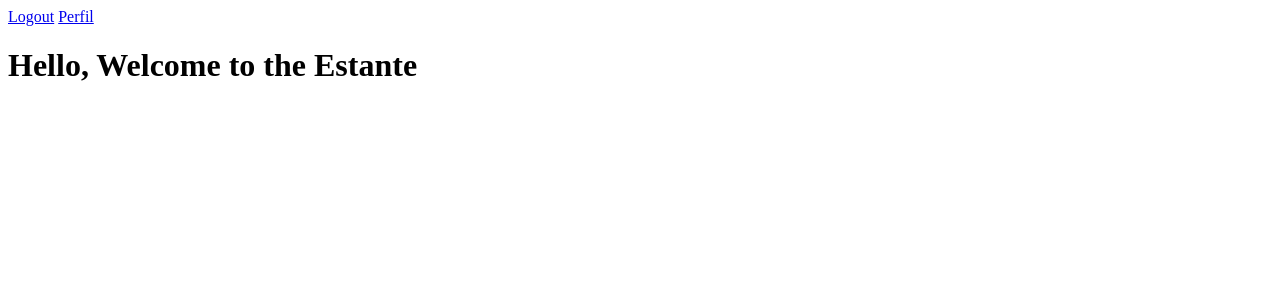
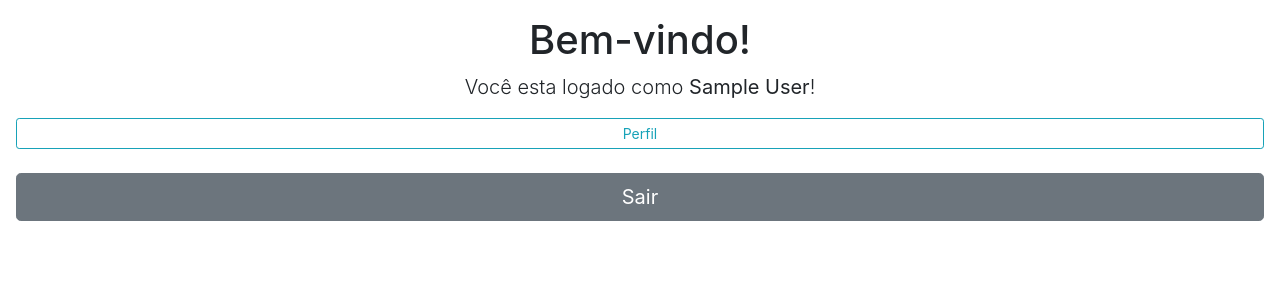
Before and after one commit to rodrigo-os/auth0-django, a Django app: page / in a window 1280 px wide. Shown: the top 300 px of the page. Run offline with Django 3.2, Linux system fonts and the light colour scheme; the visitor is signed in with stand-in values (Sample User, id 1).

Commit message:
Biblioteca - Correção Layout

```diff
--- a/AppBiblioteca-01/biblioteca/settings.py
+++ b/AppBiblioteca-01/biblioteca/settings.py
@@ -12,6 +12,7 @@ https://docs.djangoproject.com/en/3.2/ref/settings/
 
 from pathlib import Path
 from decouple import config
+import os
 
 # Build paths inside the project like this: BASE_DIR / 'subdir'.
 BASE_DIR = Path(__file__).resolve().parent.parent
@@ -133,6 +134,8 @@ USE_TZ = True
 
 STATIC_URL = '/static/'
 
+STATICFILES_DIRS = [os.path.join(BASE_DIR, 'static')]
+
 # Default primary key field type
 # https://docs.djangoproject.com/en/3.2/ref/settings/#default-auto-field
 
--- a/AppBiblioteca-01/estante/templates/base.html
+++ b/AppBiblioteca-01/estante/templates/base.html
@@ -1,20 +1,17 @@
+{% load static %}
 <!DOCTYPE html>
 <html lang="pt-br">
 <head>
     <meta charset="UTF-8">
     <meta http-equiv="X-UA-Compatible" content="IE=edge">
     <meta name="viewport" content="width=device-width, initial-scale=1.0">
-    <title>Django | Auth0</title>
+    <title>{%block titulo%}{%endblock titulo%}</title>
+    <script src="https://cdn.jsdelivr.net/npm/bootstrap@4.1.3/dist/js/bootstrap.min.js" integrity="sha384-ChfqqxuZUCnJSK3+MXmPNIyE6ZbWh2IMqE241rYiqJxyMiZ6OW/JmZQ5stwEULTy" crossorigin="anonymous"></script>
+    <link rel="canonical" href="https://getbootstrap.com/docs/4.0/examples/cover/">
+    <link rel="stylesheet" href="https://cdn.jsdelivr.net/npm/bootstrap@4.1.3/dist/css/bootstrap.min.css" integrity="sha384-MCw98/SFnGE8fJT3GXwEOngsV7Zt27NXFoaoApmYm81iuXoPkFOJwJ8ERdknLPMO" crossorigin="anonymous">
+    <link rel="stylesheet" href="{% static 'css/style.css' %}">
 </head>
-<body>
-    <header>
-        {% if user.is_authenticated %}
-            <a href='/logout'>Logout</a>
-            <a href='/profile'>Perfil</a>
-        {% else %}
-            <a href='/login/auth0'>Login</a>
-        {% endif %}
-    </header>
+<body class="text-center">
     {% block conteudo%}
     {% endblock conteudo%}
 </body>
--- a/AppBiblioteca-01/estante/templates/index.html
+++ b/AppBiblioteca-01/estante/templates/index.html
@@ -1,4 +1,15 @@
 {% extends 'base.html'%}
+{% block titulo%}Home | Biblioteca{% endblock titulo%}
 {% block conteudo%}
-    <h1>Hello, Welcome to the Estante</h1>
+    <div class="cover-container d-flex h-100 p-3 mx-auto flex-column">
+    <h1 class="cover-heading">Bem-vindo!</h1>
+    {% if user.is_authenticated %}
+        <p class="lead">Você esta logado como <strong>{{user.first_name}} {{user.last_name}}</strong>!</p>
+        <a href="/profile" class="btn btn-sm btn-outline-info">Perfil</a>
+        <br>
+        <a href="/logout" class="btn btn-lg btn-secondary">Sair</a>
+    {% else %}
+        <a href='/login/auth0' class="btn btn-sm btn-primary">Login</a>
+    {% endif %}
+    </div>
 {% endblock conteudo%}
--- a/AppBiblioteca-01/estante/views.py
+++ b/AppBiblioteca-01/estante/views.py
@@ -19,7 +19,8 @@ def profile(request):
     }
 
     context={
-        'user_data':json.dumps(user_data, indent=4),
+        'user_data':user_data,
+        #'user_data':json.dumps(user_data, indent=4),
         'auth0_user':auth0_user
     }
 
```
Also changed, not shown: AppBiblioteca-01/estante/templates/profile.html (+31 -4 lines).
